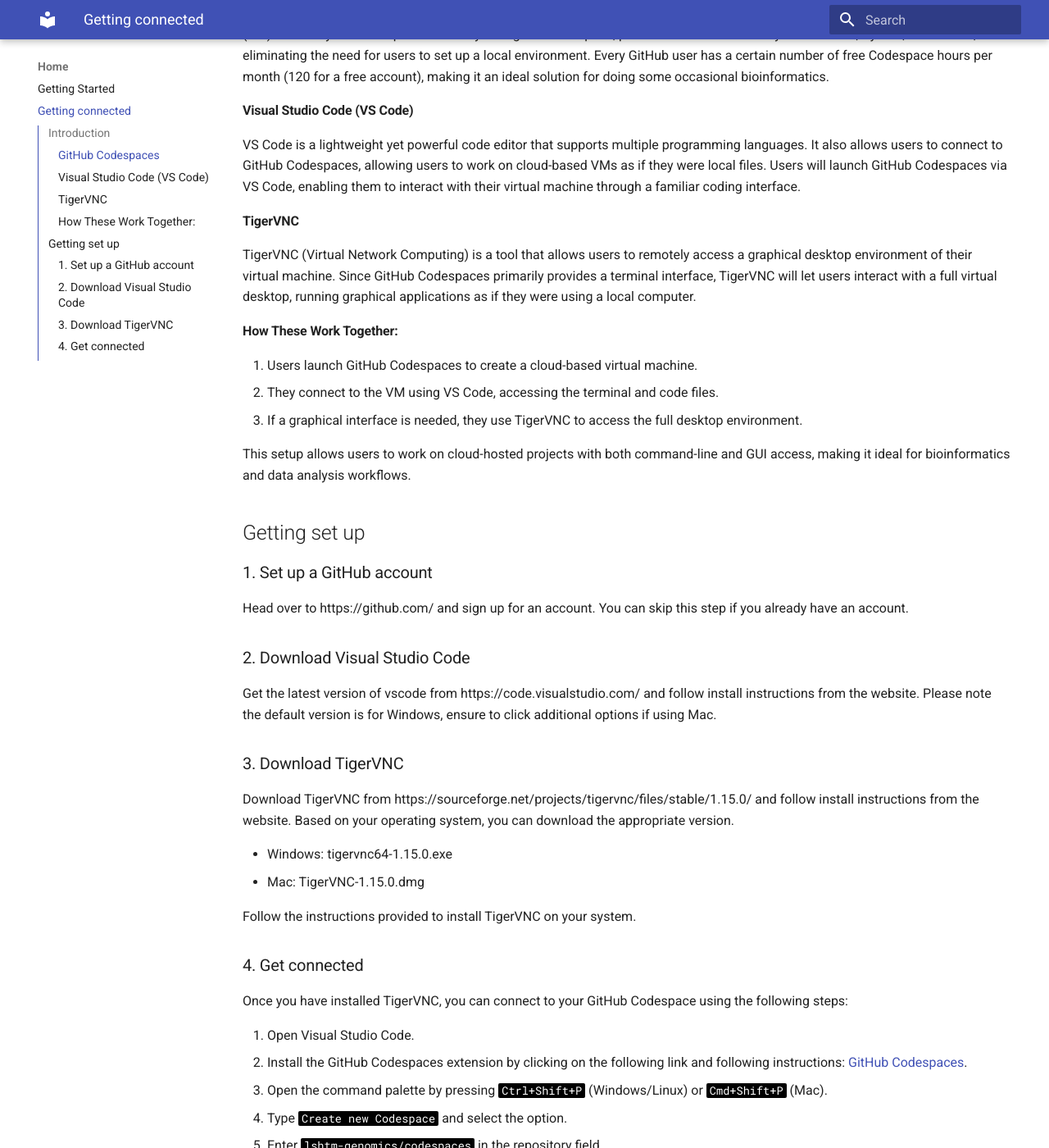
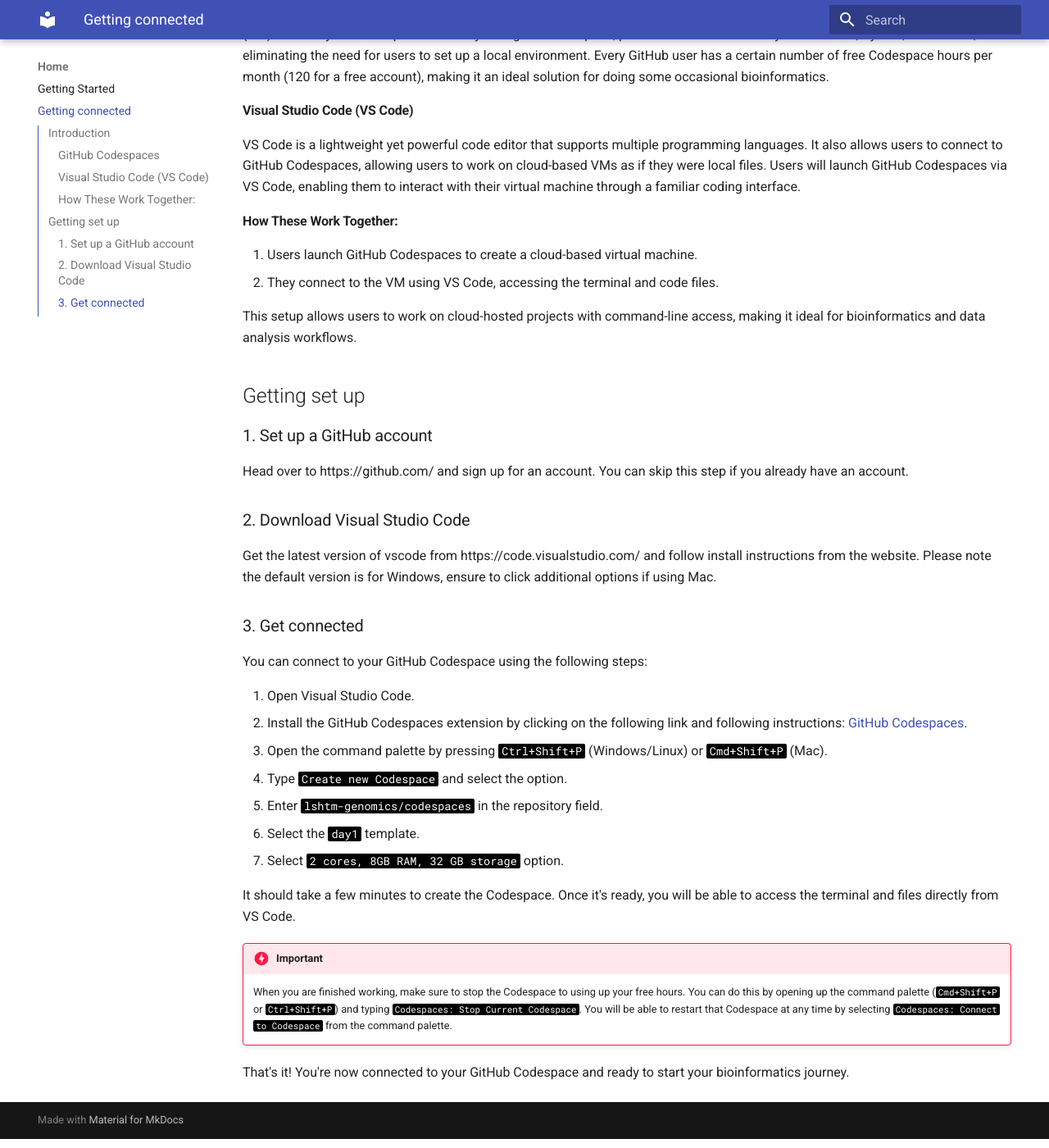
Before and after one commit to lshtm-genomics/omics-course, an MkDocs documentation site: the page built from docs/connecting-github.md, in a window 1280 px wide and 1400 px high, scrolled down 353 px. Shown: the whole window at 82% size. Built offline with MkDocs 1.6.1 and Material for MkDocs 9.7.7, drawn with Linux system fonts in a browser that asks for light colours; some of the changed text lies outside the part shown.

Commit message:
remove TigerVNC details

```diff
--- a/docs/connecting-github.md
+++ b/docs/connecting-github.md
@@ -13,17 +13,12 @@
 VS Code is a lightweight yet powerful code editor that supports multiple programming languages. It also allows users to connect to GitHub Codespaces, allowing users to work on cloud-based VMs as if they were local files.
 Users will launch GitHub Codespaces via VS Code, enabling them to interact with their virtual machine through a familiar coding interface.
 
-#### TigerVNC
-
-TigerVNC (Virtual Network Computing) is a tool that allows users to remotely access a graphical desktop environment of their virtual machine. Since GitHub Codespaces primarily provides a terminal interface, TigerVNC will let users interact with a full virtual desktop, running graphical applications as if they were using a local computer.
-
 #### How These Work Together:
 
 1. Users launch GitHub Codespaces to create a cloud-based virtual machine.
 2. They connect to the VM using VS Code, accessing the terminal and code files.
-3. If a graphical interface is needed, they use TigerVNC to access the full desktop environment.
 
-This setup allows users to work on cloud-hosted projects with both command-line and GUI access, making it ideal for bioinformatics and data analysis workflows.
+This setup allows users to work on cloud-hosted projects with command-line access, making it ideal for bioinformatics and data analysis workflows.
 
 
 ## Getting set up
@@ -36,18 +31,9 @@
 
 Get the latest version of vscode from https://code.visualstudio.com/ and follow install instructions from the website. Please note the default version is for Windows, ensure to click additional options if using Mac.
 
-### 3. Download TigerVNC
+### 3. Get connected
 
-Download TigerVNC from https://sourceforge.net/projects/tigervnc/files/stable/1.15.0/ and follow install instructions from the website. Based on your operating system, you can download the appropriate version.
-
-- Windows: tigervnc64-1.15.0.exe
-- Mac: TigerVNC-1.15.0.dmg
-
-Follow the instructions provided to install TigerVNC on your system.
-
-### 4. Get connected
-
-Once you have installed TigerVNC, you can connect to your GitHub Codespace using the following steps:
+You can connect to your GitHub Codespace using the following steps:
 
 1. Open Visual Studio Code.
 2. Install the GitHub Codespaces extension by clicking on the following link and following instructions: [GitHub Codespaces](https://marketplace.visualstudio.com/items?itemName=GitHub.codespaces).
@@ -59,8 +45,6 @@
 
 It should take a few minutes to create the Codespace. Once it's ready, you will be able to access the terminal and files directly from VS Code.
 
-If you need a graphical interface, you can use TigerVNC to connect to the Codespace. Open TigerVNC and enter the following address: `localhost:5901`. Once you've entered the password, you should see the full desktop environment of your Codespace.
-
 !!! danger "Important"
     When you are finished working, make sure to stop the Codespace to using up your free hours. You can do this by opening up the command palette (`Cmd+Shift+P` or `Ctrl+Shift+P`) and typing `Codespaces: Stop Current Codespace`. You will be able to restart that Codespace at any time by selecting `Codespaces: Connect to Codespace` from the command palette.
 
```
Also changed, not shown: other parts of docs/connecting-github.md (+1 -1 lines).
